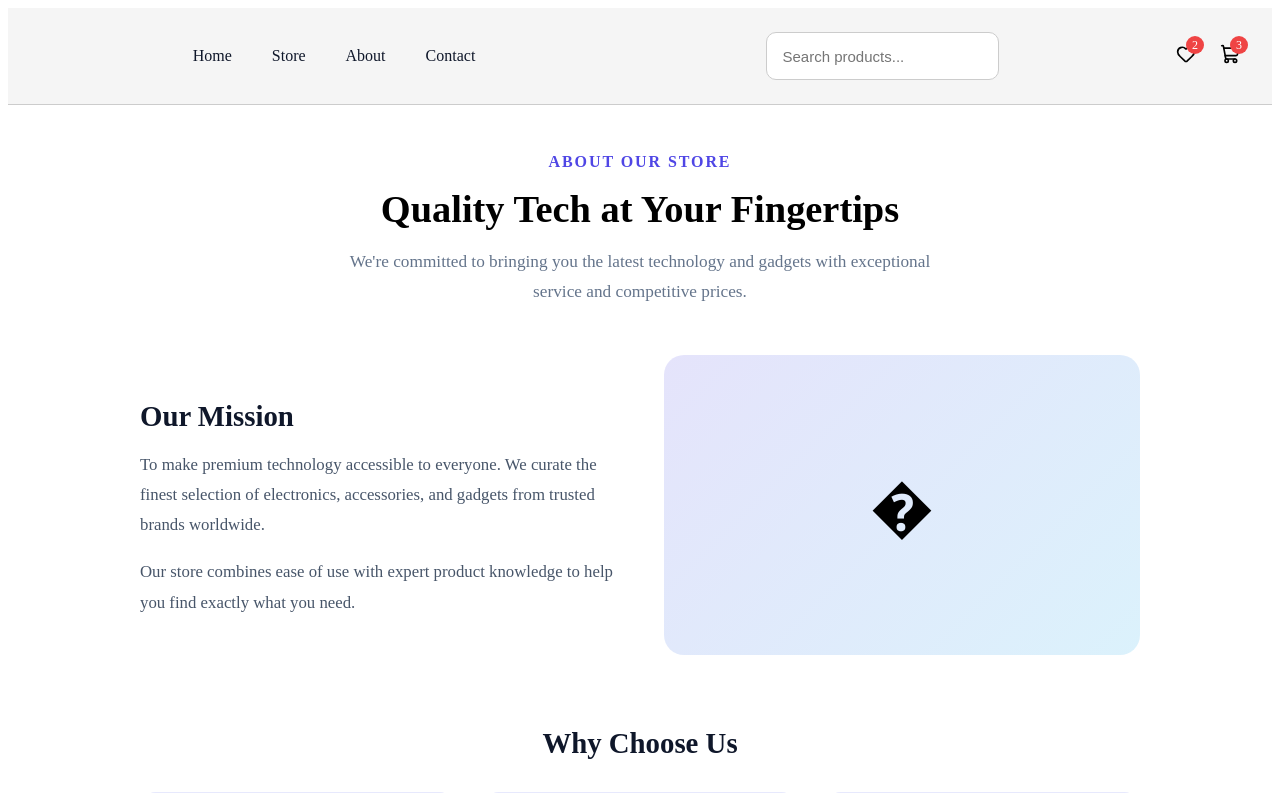
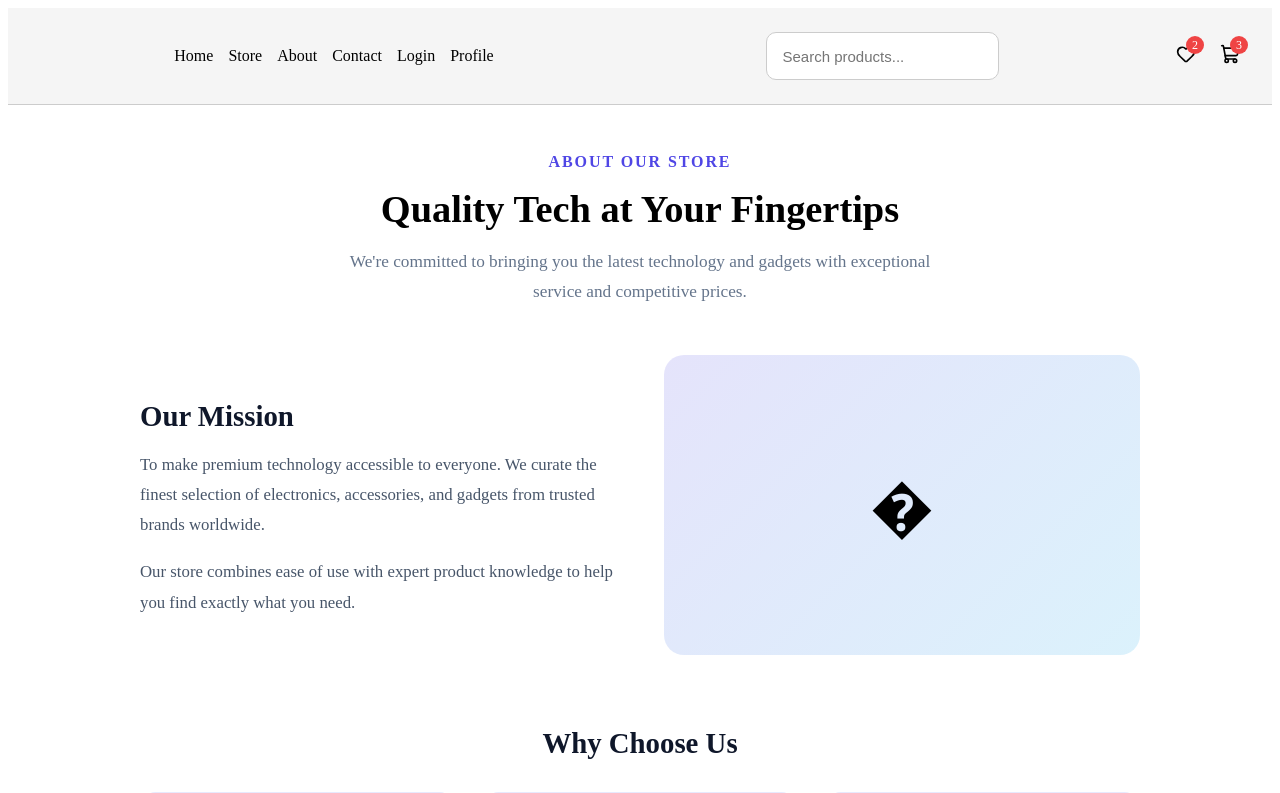
Before and after one commit to Albi123-cuni/Projekti-i-Praktikes, a React (Vite) app: page /about in a window 1280 px wide. Shown: the top 793 px of the page. Built offline with nearby package versions, Linux system fonts and the light colour scheme.

Commit message:
krijimi i profile dhe rregullimi i disa gabimeve

```diff
--- a/src/App.jsx
+++ b/src/App.jsx
@@ -8,9 +8,12 @@ import WishList from "./pages/WishList";
 import Cart from "./pages/Cart";
 import Checkout from "./pages/Checkout";
 import LoginPage from "./pages/LoginPage";
+import Profile from "./pages/Profile";
+import NotFound from "./pages/NotFound";
 import "./App.css";
 
 function App() {
+   const isLoggedIn = localStorage.getItem("user");
   return (
     <>
       <Navbar />
@@ -35,6 +38,12 @@ function App() {
           <Route path="/cart" element={<Cart />} />
           <Route path="/checkout" element={<Checkout />} />
           <Route path="/login" element={<LoginPage />} />
+          <Route path="/profile" element={<Profile />} />
+          <Route
+            path="/profile"
+            element={isLoggedIn ? <Profile /> : <LoginPage />}
+          />
+          <Route path="*" element={<NotFound />} />
         </Routes>
       </main>
     </>
--- a/src/NavBar-components/NavBar.jsx
+++ b/src/NavBar-components/NavBar.jsx
@@ -1,5 +1,6 @@
 import { useState } from "react";
 import { useNavigate } from "react-router-dom";
+
 import Logo from "./Logo";
 import NavLinks from "./NavLinks";
 import SearchBar from "./SearchBar";
@@ -9,6 +10,7 @@ import DesktopIcons from "./DesktopIcons";
 
 export default function Navbar() {
   const navigate = useNavigate();
+
   const [isOpen, setIsOpen] = useState(false);
   const [cartCount] = useState(3);
   const [wishlistCount] = useState(2);
@@ -27,14 +29,14 @@ export default function Navbar() {
   };
 
   const handleCart = () => {
-    console.log("Cart clicked");
+    navigate("/cart");
   };
 
   const handleWishlist = () => {
-    console.log("Wishlist clicked");
+    navigate("/wishlist");
   };
 
-  const navItems = ["Home", "Store", "About", "Contact"];
+  const navItems = ["Home", "Store", "About", "Contact", "Login", "Profile"];
 
   return (
     <nav
@@ -55,17 +57,12 @@ export default function Navbar() {
           flexWrap: "wrap",
         }}
       >
-        <div
-          style={{
-            display: "flex",
-            alignItems: "center",
-            gap: "2rem",
-            minWidth: 0,
-          }}
-        >
+        {/* LOGO */}
+        <div style={{ display: "flex", alignItems: "center", gap: "2rem" }}>
           <Logo text="Store" />
         </div>
 
+        {/* NAV LINKS */}
         <div
           style={{ display: "none", flex: 1, justifyContent: "center" }}
           className="desktop-nav"
@@ -73,6 +70,7 @@ export default function Navbar() {
           <NavLinks items={navItems} onLink={handleNavLink} />
         </div>
 
+        {/* SEARCH */}
         <div
           style={{ display: "none", flex: 1, justifyContent: "center" }}
           className="desktop-search"
--- a/src/NavBar-components/NavLinks.jsx
+++ b/src/NavBar-components/NavLinks.jsx
@@ -1,54 +1,25 @@
 import { Link } from "react-router-dom";
 
-export default function NavLinks({
-  items = ["Home", "Store", "About", "Contact"],
-  onLink,
-}) {
-  const getPath = (item) => {
-    switch (item.toLowerCase()) {
-      case "home":
-        return "/";
-      case "store":
-        return "/store";
-      case "about":
-        return "/about";
-      case "contact":
-        return "/contact";
-      case "wishlist":
-        return "/wishlist";
-      case "cart":
-        return "/cart";
-      case "login":
-        return "/login";
-      default:
-        return "/";
-    }
-  };
-
+export default function NavLinks({ items }) {
   return (
-    <div
-      style={{
-        display: "flex",
-        flexWrap: "wrap",
-        gap: "2.5rem",
-        alignItems: "center",
-      }}
-    >
+    <div style={{ display: "flex", gap: "15px" }}>
       {items.map((item) => (
         <Link
           key={item}
-          to={getPath(item)}
-          onClick={() => onLink?.(item)}
-          style={{
-            color: "#0f172a",
-            textDecoration: "none",
-            fontSize: "16px",
-            transition: "color 0.2s",
-            cursor: "pointer",
-            fontWeight: 500,
-          }}
-          onMouseEnter={(e) => (e.currentTarget.style.color = "#4f46e5")}
-          onMouseLeave={(e) => (e.currentTarget.style.color = "#0f172a")}
+          to={
+            item === "Home"
+              ? "/"
+              : item === "Store"
+              ? "/store"
+              : item === "About"
+              ? "/about"
+              : item === "Contact"
+              ? "/contact"
+              : item === "Login"
+              ? "/login"
+              : "/profile"
+          }
+          style={{ textDecoration: "none", color: "black" }}
         >
           {item}
         </Link>
--- a/src/pages/Home.jsx
+++ b/src/pages/Home.jsx
@@ -1,10 +1,20 @@
 import { Link } from "react-router-dom";
+import { useState } from "react";
+
 import ProductCard from "../components/ProductCard";
 import products from "../data/products";
+import Search from "../NavBar-components/Searchbar";
+import Counter from "../Counter";
+
+import "../App.css";
 
 export default function Home() {
+  const [homeSearch, setHomeSearch] = useState("");
+
   const featuredProducts = products
-    .filter((product) => product.featured)
+    .filter((product) =>
+      product.name.toLowerCase().includes(homeSearch.toLowerCase())
+    )
     .slice(0, 6);
 
   const addToWishlist = (product) => {
@@ -12,7 +22,9 @@ export default function Home() {
       const existing = JSON.parse(localStorage.getItem("wishlist")) || [];
       const alreadySaved = existing.some((item) => item.id === product.id);
       const next = alreadySaved ? existing : [...existing, product];
+
       localStorage.setItem("wishlist", JSON.stringify(next));
+
       if (!alreadySaved) {
         alert(`${product.name} added to your wishlist.`);
       } else {
@@ -25,69 +37,61 @@ export default function Home() {
 
   return (
     <div style={{ display: "flex", flexDirection: "column", gap: "28px" }}>
-      <section
-        style={{ display: "flex", flexDirection: "column", gap: "16px" }}
-      >
+
+      <section style={{ display: "flex", flexDirection: "column", gap: "16px" }}>
         <div>
-          <p
-            style={{
+          <p style={{
             color: "#4f46e5",
             fontWeight: "700",
             letterSpacing: "0.12em",
             textTransform: "uppercase",
             margin: 0,
-            }}
-          >
+          }}>
             Featured Picks
           </p>
-          <h1
-            style={{ margin: "8px 0 0", fontSize: "clamp(2.2rem, 3vw, 3rem)" }}
-          >
+
+          <h1 style={{ margin: "8px 0 0", fontSize: "clamp(2.2rem, 3vw, 3rem)" }}>
             Top products from our collection
           </h1>
-          <p
-            style={{
+
+          <p style={{
             color: "#475569",
             margin: "16px 0 0",
             maxWidth: "720px",
             lineHeight: "1.75",
-            }}
-          >
-            Discover the most popular items first. These featured products are
-            handpicked for quality, value, and customer favorites.
+          }}>
+            Discover the most popular items first.
           </p>
         </div>
 
-        <div
-          style={{
-            display: "flex",
-            flexWrap: "wrap",
-            gap: "12px",
-            alignItems: "center",
-          }}
-        >
+        <div style={{ display: "flex", gap: "12px", alignItems: "center" }}>
           <Link
             to="/store"
             style={{
-              display: "inline-flex",
-              alignItems: "center",
-              justifyContent: "center",
               padding: "12px 20px",
               borderRadius: "10px",
               backgroundColor: "#4f46e5",
               color: "#fff",
               textDecoration: "none",
               fontWeight: 600,
-              boxShadow: "0 16px 40px rgba(79, 70, 229, 0.16)",
             }}
           >
             Shop the full collection
           </Link>
+
           <span style={{ color: "#64748b" }}>
-            See all available products on the store page.
+            See all products in store
           </span>
         </div>
       </section>
+
+      <Search
+        value={homeSearch}
+        onSearch={setHomeSearch}
+        placeholder="Search products here..."
+      />
+
+      <Counter />
 
       <div
         style={{
--- /dev/null
+++ b/src/pages/NotFound.jsx
@@ -0,0 +1,3 @@
+export default function NotFound() {
+  return <h1>404 Page Not Found</h1>;
+}
--- /dev/null
+++ b/src/pages/Profile.jsx
@@ -0,0 +1,25 @@
+export default function Profile() {
+  const user = JSON.parse(localStorage.getItem("user"));
+
+  const logout = () => {
+    localStorage.removeItem("user");
+    window.location.href = "/login";
+  };
+
+  return (
+    <div>
+      <h1>Profile</h1>
+
+      {user ? (
+        <>
+          <p>Welcome 👋</p>
+          <p>Email: {user.email}</p>
+
+          <button onClick={logout}>Logout</button>
+        </>
+      ) : (
+        <p>You are not logged in</p>
+      )}
+    </div>
+  );
+}
```
Also changed, not shown: src/components/Profile/ProfileInfo.jsx (added, +11 -0 lines), src/components/Profile/ProfileOrders.jsx (added, +10 -0 lines), src/components/Profile/ProfileSettings.jsx (added, +10 -0 lines), src/index.css (+23 -0 lines). Lines whose indentation alone changed are shown as unchanged.
